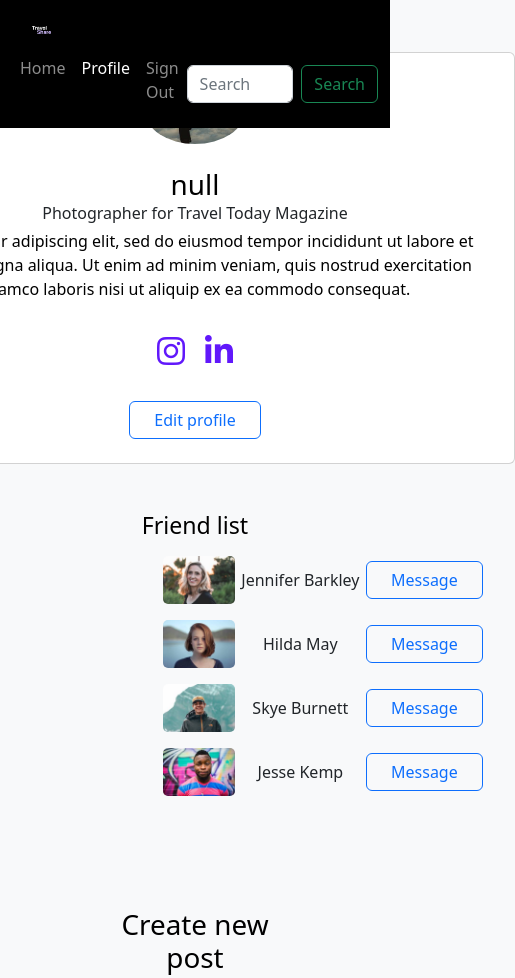
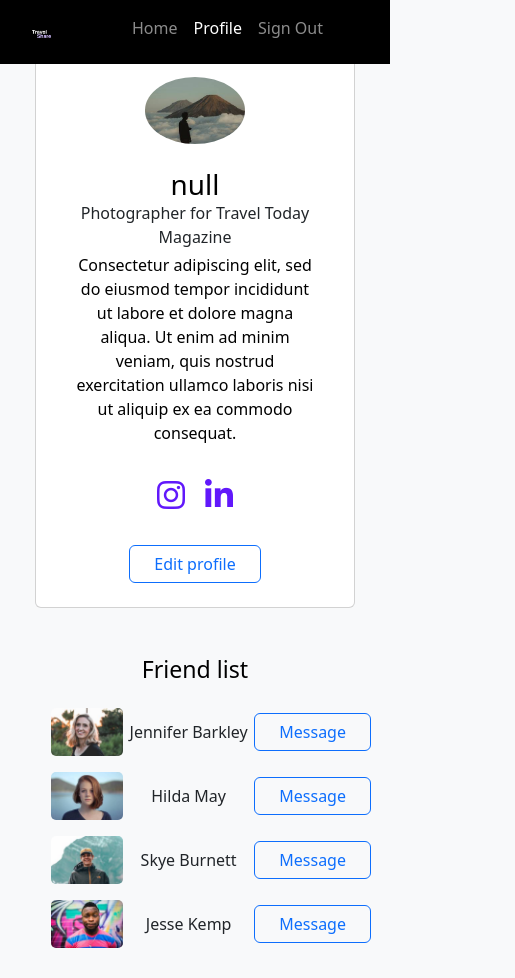
Before and after one commit to lkmelberg/-noroff-css-frameworks-ca, a website with bundled scripts: page profile.html in a window 390 px wide. Shown: the top 978 px of the page, 515 px wide, since content can reach past the window. Built offline with nearby package versions, Linux system fonts and the light colour scheme; no server answers.

Commit message:
@media styled cards and forms

```diff
--- a/css/custom/posts.css
+++ b/css/custom/posts.css
@@ -62,6 +62,7 @@
   flex-direction: row;
   justify-content: space-between;
   width: 100%;
+  flex-wrap: wrap;
 }
 .updateForm {
   width: 35rem;
@@ -85,3 +86,24 @@ h4,
 p {
   color: #000;
 }
+
+@media screen and (max-width: 700px) {
+  .card {
+    width: 30rem;
+  }
+  .postBtn {
+    width: 100% !important;
+  }
+}
+
+@media screen and (max-width: 550px) {
+  .card {
+    width: 20rem;
+  }
+}
+
+@media screen and (max-width: 350px) {
+  .card {
+    width: 15rem;
+  }
+}
--- a/css/custom/profile.css
+++ b/css/custom/profile.css
@@ -22,7 +22,11 @@
   flex-direction: column;
   align-items: center;
 }
-
+.friends {
+  display: flex;
+  flex-direction: column;
+  align-items: flex-start;
+}
 .friend {
   display: flex;
   flex-wrap: nowrap;
@@ -40,8 +44,8 @@
   flex-grow: 2;
 }
 
-@media (max-width: 992px) {
-  .post-friends {
-    flex-wrap: wrap;
+@media (max-width: 800px) {
+  .friends {
+    align-items: center;
   }
 }
--- a/css/custom/styles.css
+++ b/css/custom/styles.css
@@ -101,3 +101,14 @@ body {
 .signinErrorTop {
   font-weight: 600;
 }
+
+@media screen and (max-width: 600px) {
+  .updateForm {
+    max-width: 25rem;
+  }
+}
+@media screen and (max-width: 420px) {
+  .updateForm {
+    max-width: 15rem;
+  }
+}
--- a/js/modules/functions/posts/createPosts.mjs
+++ b/js/modules/functions/posts/createPosts.mjs
@@ -1,4 +1,5 @@
 import {
+  token,
   createAndGetURL,
   titleCreate,
   textCreate,
--- a/profile.html
+++ b/profile.html
@@ -37,10 +37,6 @@
                             </li>
 
                         </ul>
-                        <form class="d-flex" role="search">
-                            <input class="form-control me-2" type="search" placeholder="Search" aria-label="Search">
-                            <button class="btn btn-outline-success" type="submit">Search</button>
-                        </form>
                     </div>
                 </div>
             </nav>
@@ -83,8 +79,8 @@
                     </div>
                 </div>
             </div>
-            <div class="container post-friends">
-                <div class="container friends col-5 col-lg-5">
+            <div class=" post-friends">
+                <div class=" friends col-5 col-lg-5">
 
                     <h3>Friend list</h3>
                     <div class=" friens-list-details col-md-5 m-b-2">
```
